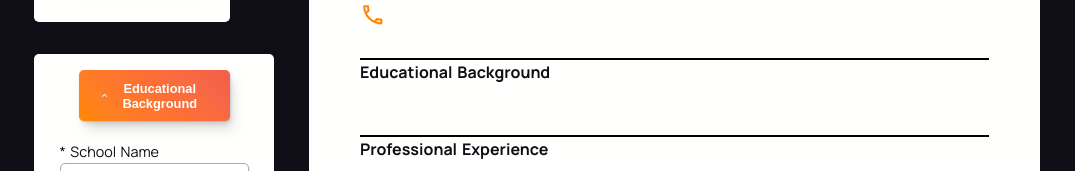
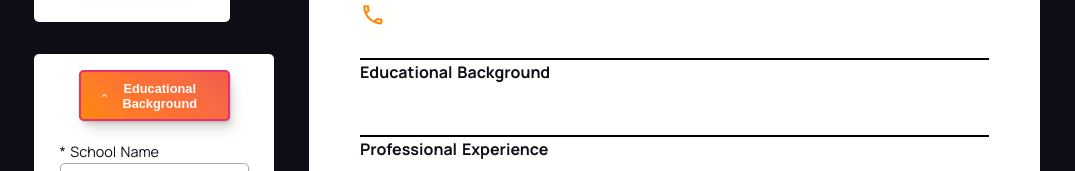
Before and after one commit to GreyTearsDev/cv-application, a React (Vite) app: page / in a window 1280 px wide. Both pictures are taken after a click on the button "Educational Background". Shown: the part 197-368 px from the top of the page, without its empty margins (104-1179 px from the left). Built offline with nearby package versions, Linux system fonts and the light colour scheme.

Commit message:
style: Add style to elements with the ':focus' pseudo class

```diff
--- a/src/styles/main.css
+++ b/src/styles/main.css
@@ -295,6 +295,17 @@ textarea::placeholder {
   padding: var(--gap-small) var(--gap-large);
 }
 
+.btn:hover {
+  transform: scale(1.05);
+  cursor: pointer;
+  font-weight: bolder;
+}
+
+.btn:focus {
+  outline: 2px solid var(--clr-form-ternary);
+  outline-offset: -2px;
+}
+
 .btn__form__info {
   margin: var(--gap-small) 0 var(--gap-large);
   width: 80%;
@@ -330,12 +341,6 @@ textarea::placeholder {
   top: 35px;
   right: 0;
   box-shadow: none;
-}
-
-.btn:hover {
-  transform: scale(1.05);
-  cursor: pointer;
-  font-weight: bolder;
 }
 
 .container {
```
